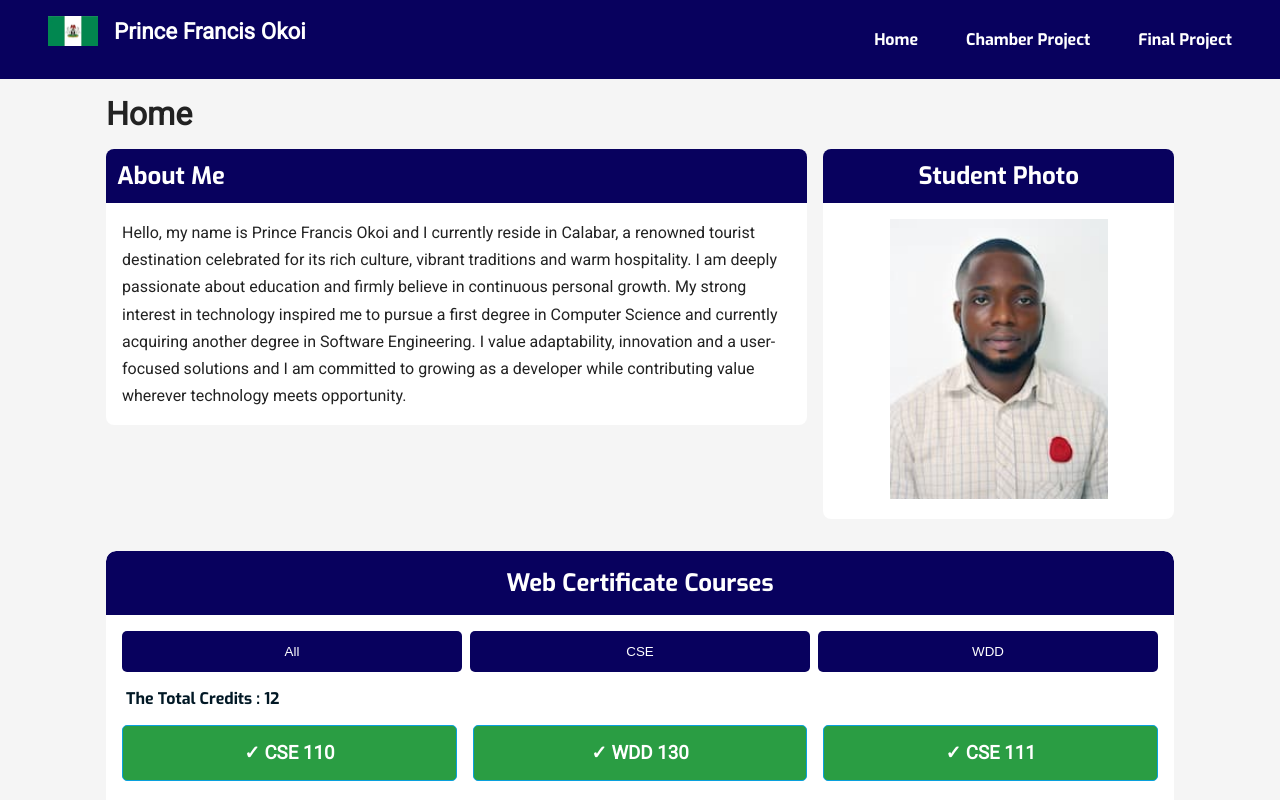
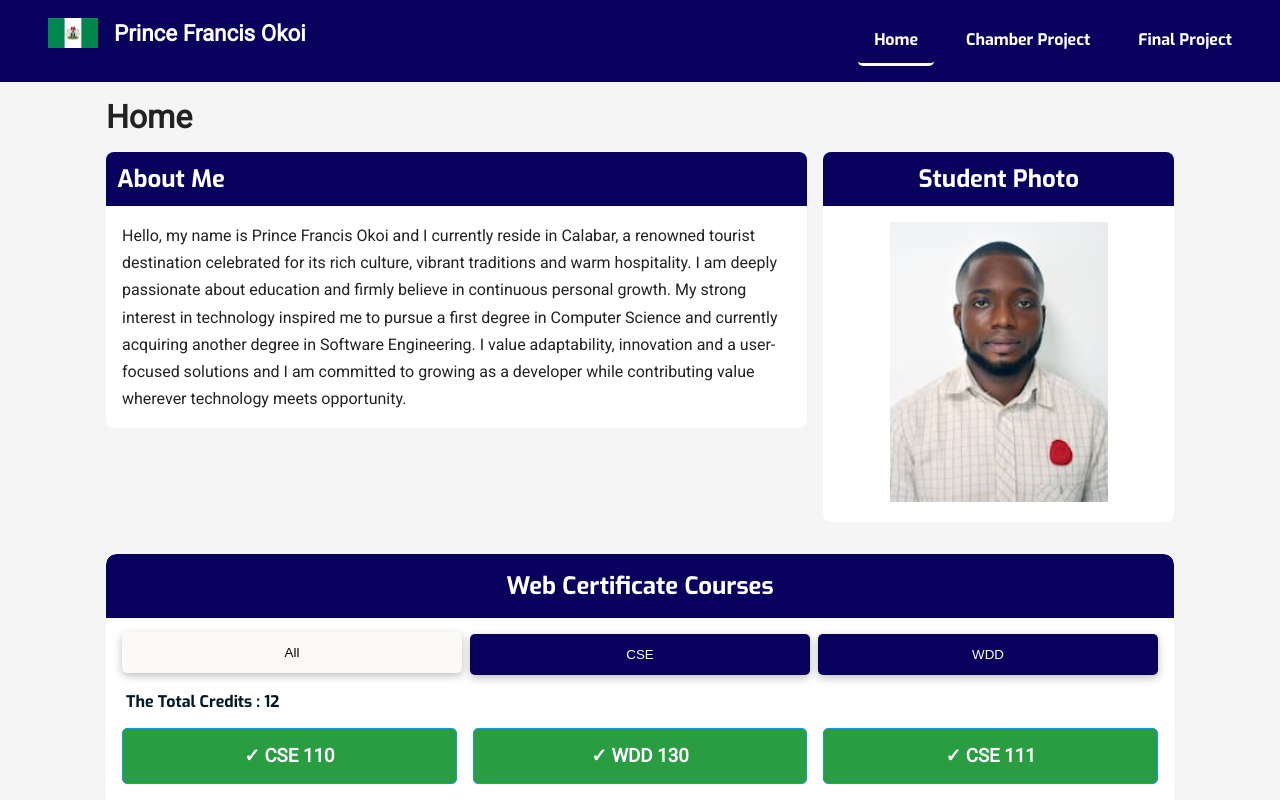
Before and after one commit to okoiprince/wdd231, a plain HTML site: page index.html in a window 1280 px wide. Shown: the top 800 px of the page. Drawn offline with Linux system fonts and the light colour scheme.

Commit message:
Week01 course homepage resumption

```diff
--- a/index.html
+++ b/index.html
@@ -38,7 +38,7 @@
         <button id="menu">&#9776;</button>
         <nav>
             <ul id="nav-links">
-                <li><a href="index.html">Home</a></li>
+                <li><a href="index.html" class="active">Home</a></li>
                 <li><a href="#">Chamber Project</a></li>
                 <li><a href="#">Final Project</a></li>
             </ul>
--- a/scripts/course.js
+++ b/scripts/course.js
@@ -126,20 +126,34 @@ function displayCredits(courseList) {
     credits.textContent = total;
 }
 
+// Select active button
+function setActiveButton(button) {
+    document.querySelectorAll(".buttons button").forEach(btn => {
+        btn.classList.remove("active");
+    });
+
+    button.classList.add("active");
+}
+
 // Filter buttons event
 allBtn.addEventListener("click", () => {
+    setActiveButton(allBtn);
     getCourse(courses);
 });
 
 cseBtn.addEventListener("click", () => {
+    setActiveButton(cseBtn);
     const cseCourses = courses.filter(course => course.subject === "CSE");
     getCourse(cseCourses);
 });
 
 wddBtn.addEventListener("click", () => {
+    setActiveButton(wddBtn);
     const wddCourses = courses.filter(course => course.subject === "WDD");
     getCourse(wddCourses);
 });
 
+//set the active button on first load
+setActiveButton(allBtn);
 // Initial display
 getCourse(courses);
--- a/styles/small.css
+++ b/styles/small.css
@@ -79,6 +79,12 @@ nav a:hover {
     color: #1d3557;
 }
 
+nav a.active {
+    background: transparent;
+    color: var(--secondary);
+    border-bottom: 3px solid var(--secondary);
+}
+
 /* Main */
 main {
     max-width: 1100px;
@@ -130,6 +136,7 @@ section h2 {
     padding: .8rem;
     border: none;
     background: var(--primary);
+    box-shadow: 0 3px 8px rgba(0, 0, 0, 0.25);
     color: white;
     cursor: pointer;
     border-radius: 5px;
@@ -137,6 +144,13 @@ section h2 {
 
 .buttons button:hover {
     background: #457b9d;
+}
+
+.buttons button.active {
+    background: #fcfaf8;
+    color: #000;
+    box-shadow: 0 3px 8px rgba(0, 0, 0, 0.25);
+    transform: translateY(-2px);
 }
 
 .credits {
```
